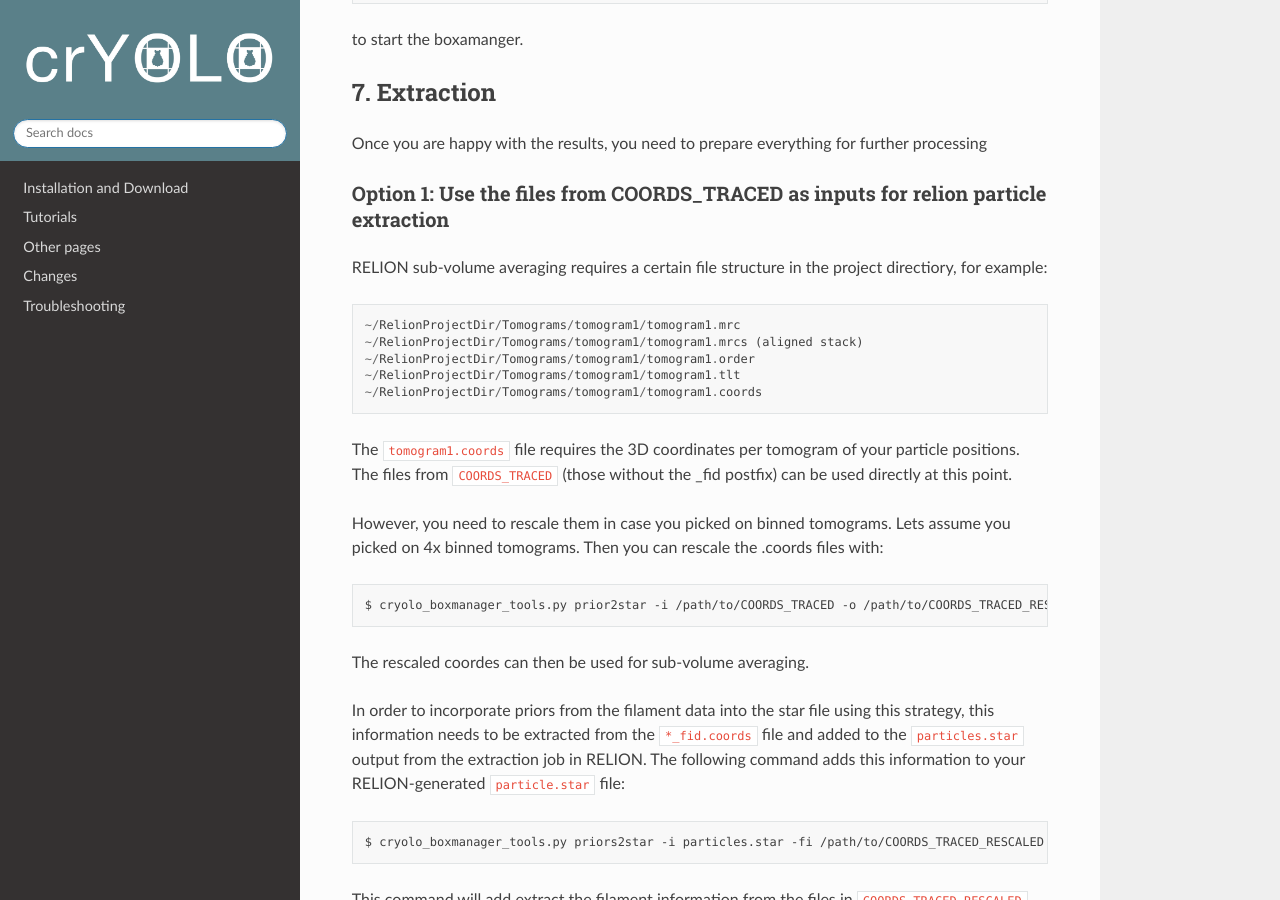
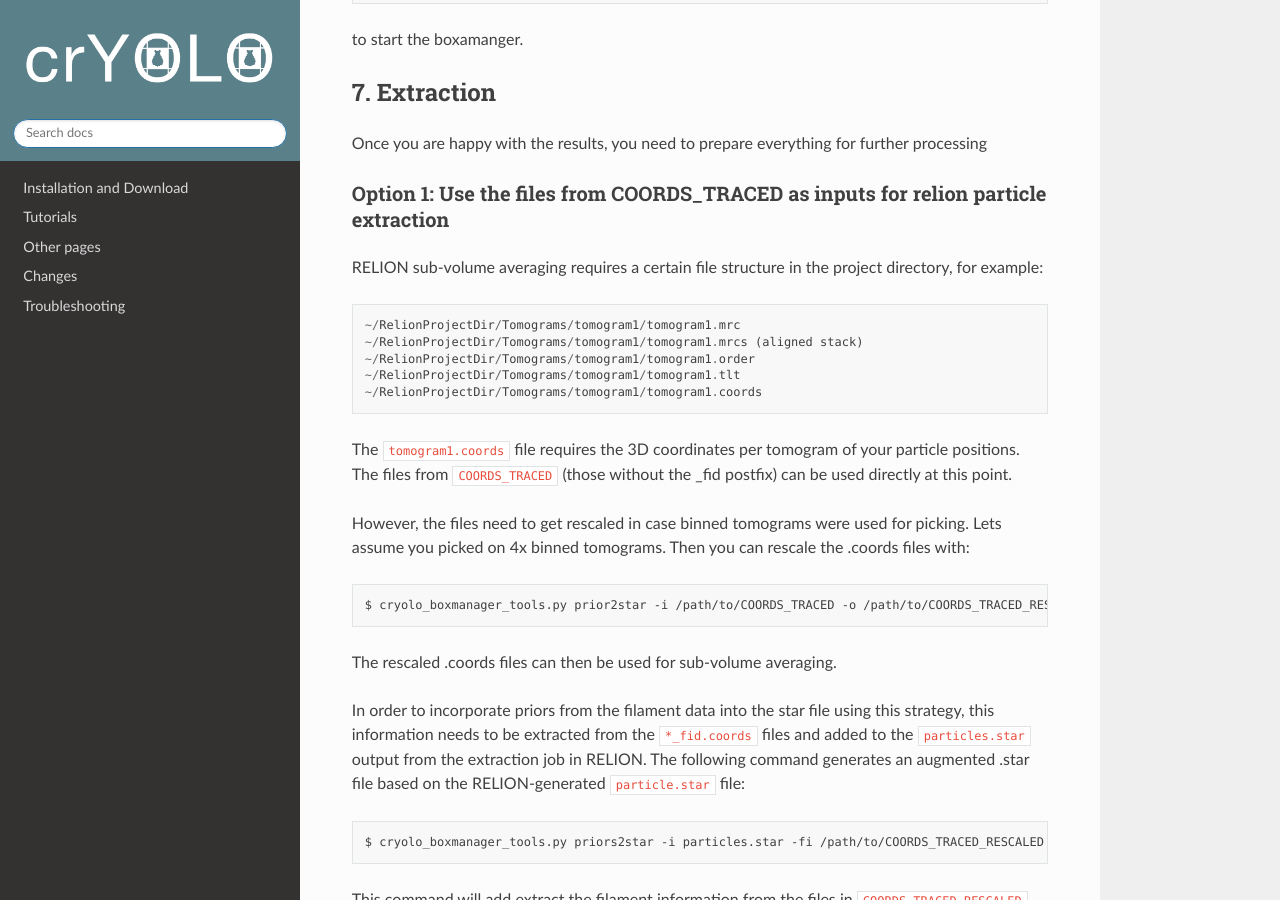
Before and after one commit to MPI-Dortmund/cryolo, a Sphinx documentation site: the page built from source/tutorials/tut06_tomo_filament.rst, in a window 1280 px wide and 900 px high, scrolled down 7008 px. Built offline with Sphinx 7.4.7 and the Read the Docs theme 2.0.0, drawn with Linux system fonts in a browser that asks for light colours.

Commit message:
update tutorial

```diff
--- a/source/tutorials/tut06_tomo_filament.rst
+++ b/source/tutorials/tut06_tomo_filament.rst
@@ -79,7 +79,7 @@ Once you are happy with the results, you need to prepare everything for further
 Option 1: Use the files from COORDS_TRACED as inputs for relion particle extraction
 """""""""""""""""""""""""""""""""""""""""""""""""""""""""""""""""""""""""""""""""""
 
-RELION sub-volume averaging requires a certain file structure in the project directiory, for example:
+RELION sub-volume averaging requires a certain file structure in the project directory, for example:
 
 ::
 
@@ -91,15 +91,15 @@ RELION sub-volume averaging requires a certain file structure in the project dir
 
 The :file:`tomogram1.coords` file requires the 3D coordinates per tomogram of your particle positions. The files from :file:`COORDS_TRACED` (those without the _fid postfix) can be used directly at this point.
 
-However, you need to rescale them in case you picked on binned tomograms. Lets assume you picked on 4x binned tomograms. Then you can rescale the .coords files with:
+However, the files need to get rescaled in case binned tomograms were used for picking. Lets assume you picked on 4x binned tomograms. Then you can rescale the .coords files with:
 
 .. prompt:: bash $
 
     cryolo_boxmanager_tools.py prior2star -i /path/to/COORDS_TRACED -o /path/to/COORDS_TRACED_RESCALED -s 4.0
 
-The rescaled coordes can then be used for sub-volume averaging.
+The rescaled .coords files can then be used for sub-volume averaging.
 
-In order to incorporate priors from the filament data into the star file using this strategy, this information needs to be extracted from the :file:`*_fid.coords` file and added to the :file:`particles.star` output from the extraction job in RELION. The following command adds this information to your RELION-generated :file:`particle.star` file:
+In order to incorporate priors from the filament data into the star file using this strategy, this information needs to be extracted from the :file:`*_fid.coords` files and added to the :file:`particles.star` output from the extraction job in RELION. The following command generates an augmented .star file based on the RELION-generated :file:`particle.star` file:
 
 .. prompt:: bash $
 
```
